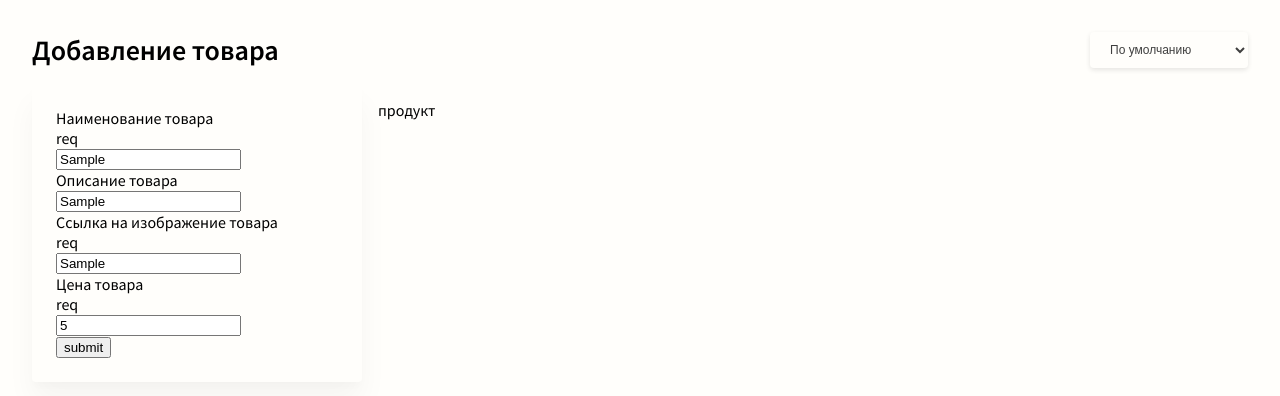
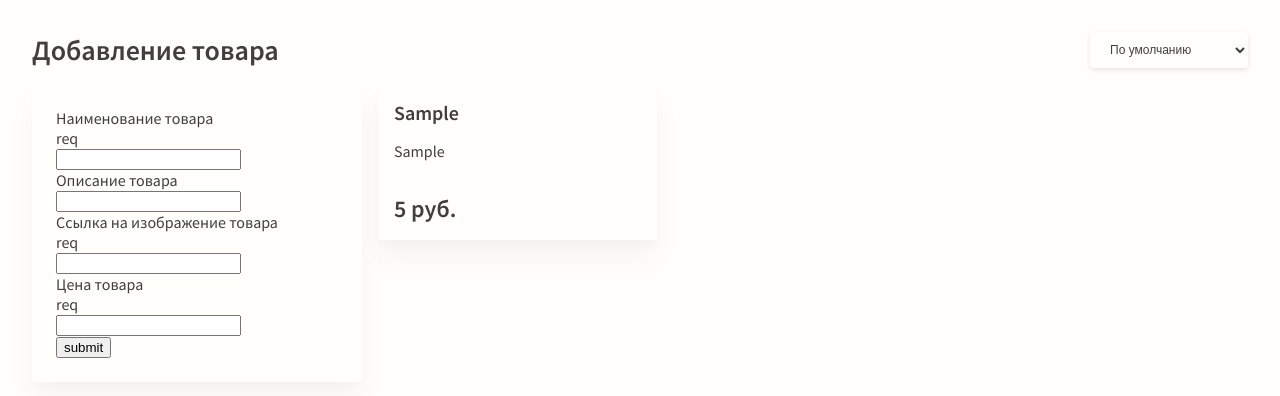
Before and after one commit to neervel/idaproject, a Vue app: page / in a window 1280 px wide. Both pictures are taken after typing "Sample", "Sample", "Sample", "5" into the empty fields and a click on the button "submit". Shown: the top 396 px of the page. Built offline with nearby package versions, Linux system fonts and the light colour scheme.

Commit message:
fix v model

```diff
--- a/src/App.vue
+++ b/src/App.vue
@@ -33,6 +33,7 @@ export default {
   methods: {
     addNew(item) {
       this.allProducts.push(item)
+      localStorage.setItem("products", JSON.stringify(this.allProducts));
     }
   }
 }
@@ -44,6 +45,7 @@ body {
   margin: 0;
   font-family: 'Source Sans Pro', sans-serif;
   background-color: rgba(255, 254, 251, 0.8);
+  color: #3F3F3F;
 }
 .app {
   padding: 32px;
@@ -62,7 +64,7 @@ body {
     }
     &__block {
       position: sticky;
-      top: 0;
+      top: 16px;
     }
   }
   &-sort {
--- a/src/components/AllProducts.vue
+++ b/src/components/AllProducts.vue
@@ -1,6 +1,6 @@
 <template>
   <div class="products">
-    <product v-for="(product, i) in products" :key="`${product.name}-${i}`" />
+    <product v-for="(product, i) in products" :key="`${product.name}-${i}`" :product="product"/>
   </div>
 </template>
 
@@ -19,6 +19,10 @@ export default {
 };
 </script>
 
-<style
-Product>
+<style lang="scss" scoped>
+.products {
+  display: grid;
+  grid-template-columns: repeat(3, 1fr);
+  grid-gap: 16px;
+}
 </style>
--- a/src/components/Product.vue
+++ b/src/components/Product.vue
@@ -1,15 +1,47 @@
 <template>
   <div class="product">
-    <p>продукт</p>
+    <div class="product-info">
+      <h3 class="product__name">{{ product.name }}</h3>
+      <p class="product__description">{{ product.description }}</p>
+      <span class="product__price">{{ product.price }} руб.</span>
+    </div>
   </div>
 </template>
 
 <script>
 export default {
-
-}
+  props: {
+    product: {
+      type: Object,
+      default: () => {},
+    },
+  },
+};
 </script>
 
 <style lang="scss" scoped>
-
+.product {
+  background: #fffefb;
+  box-shadow: 0px 20px 30px rgba(0, 0, 0, 0.04),
+    0px 6px 10px rgba(0, 0, 0, 0.02);
+  border-radius: 4px;
+  &-info {
+    padding: 16px;
+  }
+  &__name {
+    margin-top: 0;
+    font-weight: 600;
+    font-size: 20px;
+    margin-bottom: 16px;
+  }
+  &__description {
+    font-size: 16px;
+    margin-top: 0;
+    margin-bottom: 32px;
+  }
+  &__price {
+    font-size: 24px;
+    font-weight: 600;
+  }
+}
 </style>
--- a/src/components/form/InputField.vue
+++ b/src/components/form/InputField.vue
@@ -1,13 +1,19 @@
 <template>
   <div class="field">
-    <my-label :title="title" :inputName="inputName" :required="required"/>
-    <my-input :inputName="inputName" :required="required" :inputType="inputType" v-model="inputValue"/>
+    <my-label :title="title" :inputName="inputName" :required="required" />
+    <my-input
+      :inputName="inputName"
+      :required="required"
+      :inputType="inputType"
+      v-model="inputValue"
+      @input="handleInput"
+    />
   </div>
 </template>
 
 <script>
-import MyLabel from "./MyLabel.vue"
-import MyInput from "./MyInput.vue"
+import MyLabel from "./MyLabel.vue";
+import MyInput from "./MyInput.vue";
 export default {
   components: {
     MyLabel,
@@ -24,27 +30,31 @@ export default {
     },
     inputType: {
       type: String,
-      default: "text"
+      default: "text",
     },
     inputName: {
       type: String,
-      required: true
-    }
+      required: true,
+    },
+    value: String,
   },
   data() {
     return {
-      inputValue: "",
+      inputValue: this.value,
+    };
+  },
+  watch: {
+    value() {
+      this.inputValue = this.value
     }
   },
-  watch: {
-    inputValue() {
+  methods: {
+    handleInput() {
       this.$emit('input', this.inputValue)
     }
   }
-
-}
+};
 </script>
 
 <style>
-
 </style>
--- a/src/components/form/MyInput.vue
+++ b/src/components/form/MyInput.vue
@@ -5,8 +5,8 @@
       :name="inputName"
       :id="inputName"
       :required="required"
-      v-model="content"
       @input="handleInput"
+      v-model="inputContent"
     />
   </div>
 </template>
@@ -25,16 +25,21 @@ export default {
     inputName: {
       type: String,
     },
-    inputValue: String,
+    value: String,
   },
   data() {
     return {
-      content: this.inputValue,
-    };
+      inputContent: this.value
+    }
   },
   methods: {
     handleInput() {
-      this.$emit("input", this.content)
+      this.$emit('input', this.inputContent)
+    }
+  },
+  watch: {
+    value() {
+      this.inputContent = this.value
     }
   }
 };
--- a/src/components/form/NewProduct.vue
+++ b/src/components/form/NewProduct.vue
@@ -1,17 +1,38 @@
 <template>
   <div class="create">
     <form @submit.prevent="createProduct" class="create-form">
-      <input-field title="Наименование товара" :required="true" inputName="name" v-model="item.name"/>
-      <input-field title="Описание товара" inputName="description" inputType="textarea" v-model="item.description"/>
-      <input-field title="Ссылка на изображение товара" :required="true" inputName="link" v-model="item.link"/>
-      <input-field title="Цена товара" :required="true" inputName="price" inputType="number" v-model="item.price"/>
+      <input-field
+        title="Наименование товара"
+        :required="true"
+        inputName="name"
+        v-model="item.name"
+      />
+      <input-field
+        title="Описание товара"
+        inputName="description"
+        inputType="textarea"
+        v-model="item.description"
+      />
+      <input-field
+        title="Ссылка на изображение товара"
+        :required="true"
+        inputName="link"
+        v-model="item.link"
+      />
+      <input-field
+        title="Цена товара"
+        :required="true"
+        inputName="price"
+        inputType="number"
+        v-model="item.price"
+      />
       <button>submit</button>
     </form>
   </div>
 </template>
 
 <script>
-import InputField from './InputField.vue'
+import InputField from "./InputField.vue";
 export default {
   components: {
     InputField,
@@ -24,21 +45,28 @@ export default {
         link: "",
         price: "",
       },
-    }
+    };
   },
   methods: {
     createProduct() {
-      this.$emit("createProduct", this.item)
-    }
-  }
-}
+      this.$emit("createProduct", this.item);
+      this.item = {
+        name: "",
+        description: "",
+        link: "",
+        price: "",
+      };
+    },
+  },
+};
 </script>
 
 <style lang="scss" scoped>
-  .create {
-    background: #FFFEFB;
-    box-shadow: 0px 20px 30px rgba(0, 0, 0, 0.04), 0px 6px 10px rgba(0, 0, 0, 0.02);
-    border-radius: 4px;
-    padding: 24px;
-  }
+.create {
+  background: #fffefb;
+  box-shadow: 0px 20px 30px rgba(0, 0, 0, 0.04),
+    0px 6px 10px rgba(0, 0, 0, 0.02);
+  border-radius: 4px;
+  padding: 24px;
+}
 </style>
```
